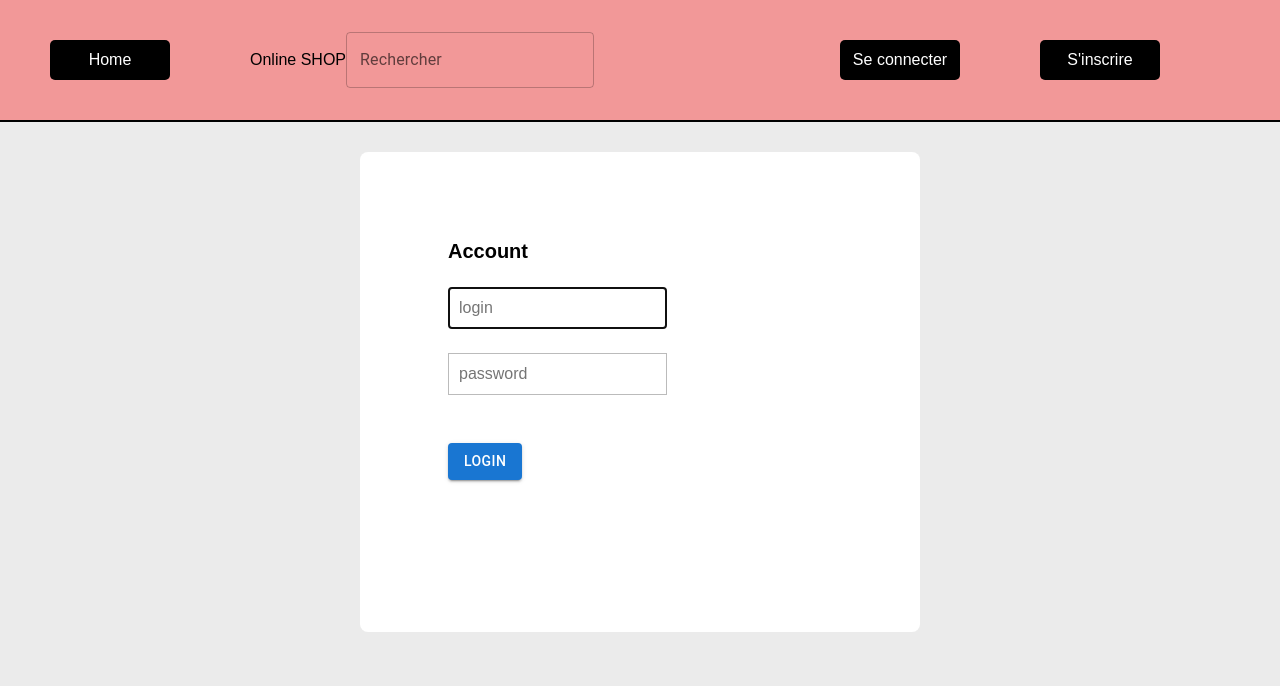
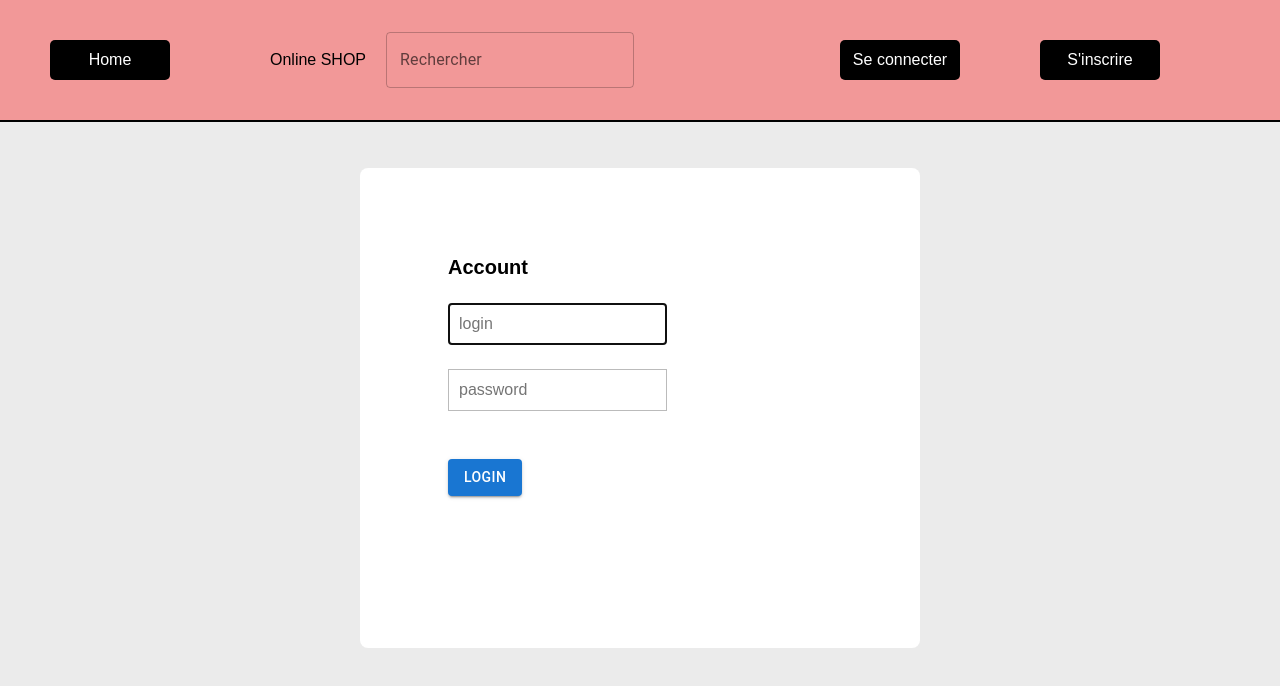
Before and after one commit to loguio/online-shop_front, a React (Vite) app: page /login in a window 1280 px wide. Shown: the top 686 px of the page. Built offline with nearby package versions, Linux system fonts and the light colour scheme; no server answers.

Commit message:
fix(headbar-admin): fix css headbar and admin with toast

```diff
--- a/package.json
+++ b/package.json
@@ -19,6 +19,7 @@
     "react": "^18.2.0",
     "react-dom": "^18.2.0",
     "react-hook-form": "^7.54.2",
+    "react-hot-toast": "^2.5.2",
     "react-router-dom": "^6.23.1",
     "styled-components": "^6.1.11"
   },
--- a/src/api/articles.ts
+++ b/src/api/articles.ts
@@ -10,7 +10,6 @@ export const createArticle = async (data: {
     await axiosI.post("/article", { ...data });
     return null;
   } catch (e) {
-    console.log(e);
     return { error: true, message: e.response.data.message as string };
   }
 };
--- a/src/pages/Layout/HeadBar.tsx
+++ b/src/pages/Layout/HeadBar.tsx
@@ -11,6 +11,7 @@ const HeadBar = (props: ReactNodeProps) => {
 
   useEffect(() => {
     console.log(search);
+    //TODO faire une recherche ?
   }, [search]);
   const navigate = useNavigate();
   const { userInfo, logout } = useAuth();
@@ -25,7 +26,7 @@ const HeadBar = (props: ReactNodeProps) => {
         <Button onClick={() => navigate("/")} buttonType="primary">
           Home
         </Button>
-        Online SHOP
+        <div>Online SHOP</div>
         <TextField
           id="outlined-basic"
           label="Rechercher"
@@ -47,7 +48,10 @@ const HeadBar = (props: ReactNodeProps) => {
           )}
           {userInfo?.state == LoginState.LOGGED_IN && (
             <>
-              <Button buttonType="primary" onClick={() => navigate("/admin")}>
+              <Button
+                buttonType="primary"
+                onClick={() => navigate("/articles")}
+              >
                 Admin
               </Button>
               <Button buttonType="primary" onClick={() => navigate("/profil")}>
@@ -60,7 +64,7 @@ const HeadBar = (props: ReactNodeProps) => {
           )}
         </RightContainer>
       </Background>
-      <div style={{ minHeight: "100%" }}>{props.children}</div>
+      <div style={{ minHeight: "100%", padding: "1em" }}>{props.children}</div>
     </>
   );
 };
@@ -74,6 +78,7 @@ const Background = styled.div`
   align-items: center;
   padding-left: 50px;
   background-color: #f29898;
+  gap: 20px;
 `;
 
 const RightContainer = styled.div`
--- a/src/pages/admin/ArticleCreation.tsx
+++ b/src/pages/admin/ArticleCreation.tsx
@@ -5,6 +5,7 @@ import { createArticle } from "../../api/articles";
 import ErrorMessage from "../../components/errorMessage";
 import { useState } from "react";
 import { useNavigate } from "react-router-dom";
+import toast from "react-hot-toast";
 
 interface IFormInput {
   name: string;
@@ -13,7 +14,7 @@ interface IFormInput {
 
 const ArticleCreation = () => {
   const [error, setError] = useState<string>();
-  const { register, handleSubmit } = useForm<IFormInput>();
+  const { register, handleSubmit, reset } = useForm<IFormInput>();
   const navigate = useNavigate();
 
   const onSubmit: SubmitHandler<IFormInput> = async (data) => {
@@ -21,8 +22,13 @@ const ArticleCreation = () => {
     const article = await createArticle({ ...data, image: "" });
     if (article?.error) {
       setError(article.message);
+      return;
     }
+
+    reset();
+    toast.success("Article Ajouté");
   };
+
   return (
     <>
       <Button
--- a/src/rooting/AppRoot.tsx
+++ b/src/rooting/AppRoot.tsx
@@ -7,11 +7,13 @@ import { Profil } from "../pages/Profile";
 import { LoginState, useAuth } from "../contexts/AuthContext";
 import ArticleCreation from "../pages/admin/ArticleCreation";
 import ArticleList from "../pages/admin/ItemList";
+import { Toaster } from "react-hot-toast";
 
 const AppRoot = () => {
   const { userInfo } = useAuth();
   return (
     <HeadBar>
+      <Toaster></Toaster>
       <Routes>
         <Route path="/" element={<Home />} />
         <Route path="login" element={<Login signin={false} />} />
```
Also changed, not shown: 1 other file (tests, documents, lock files or other folders).
